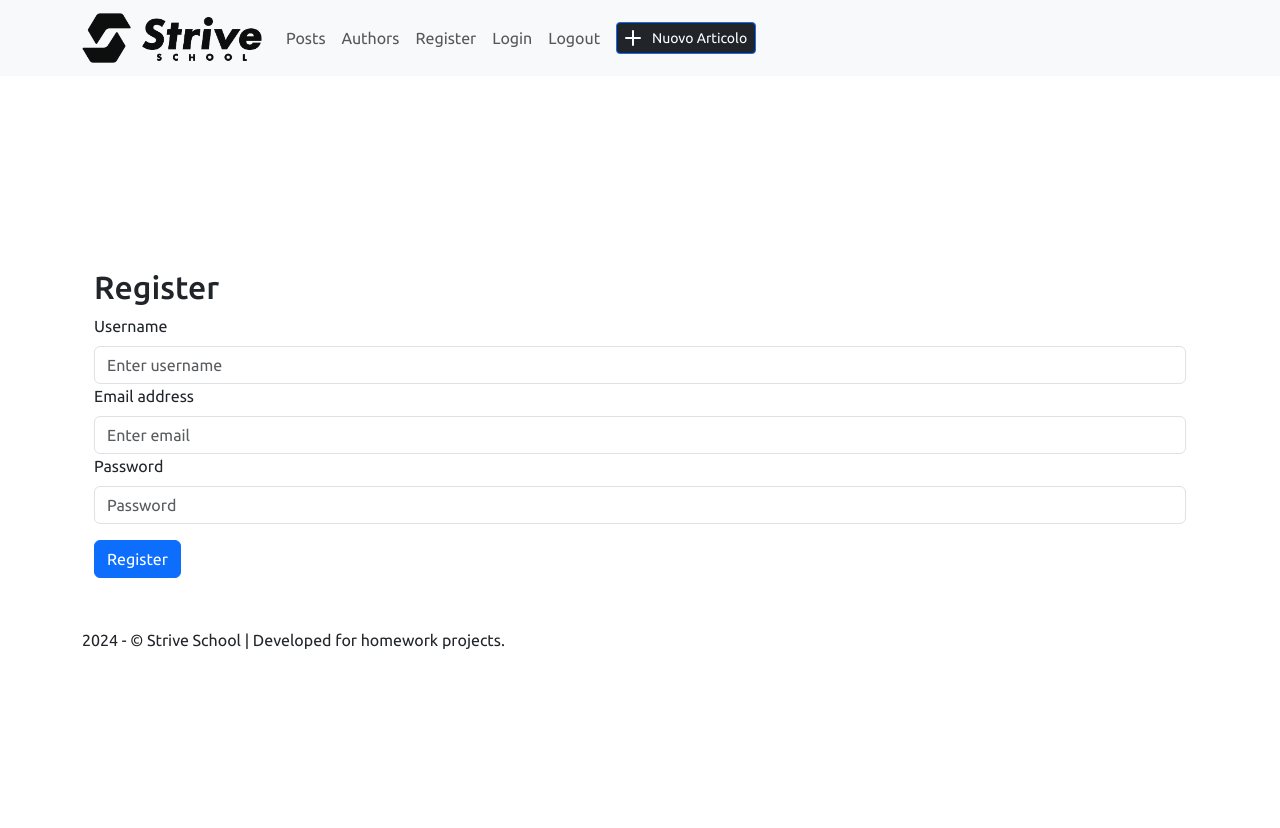
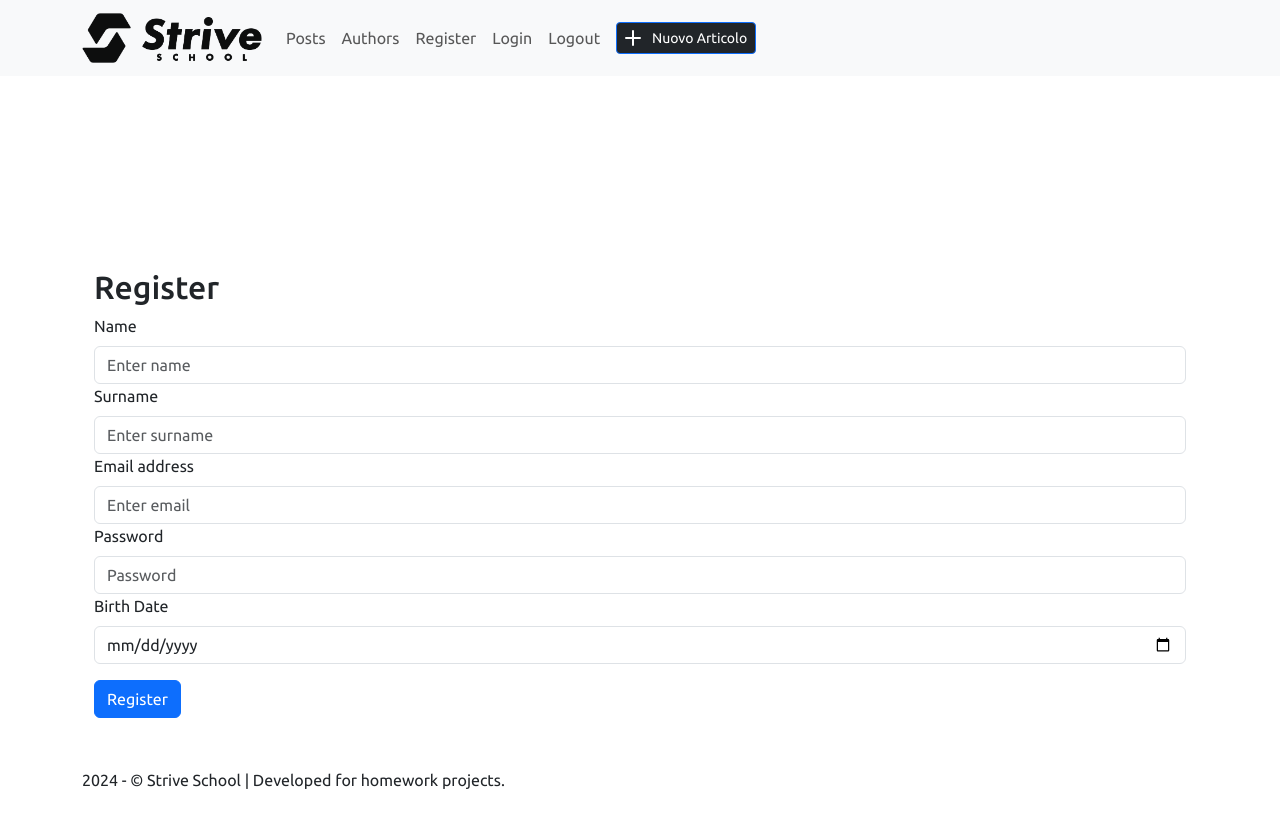
Before and after one commit to saracasotto/Strive-Blog, a React (Create React App) app: page /register in a window 1280 px wide. Shown: the top 828 px of the page. Before the commit the page ends 800 px from the top, so only its background shows below. Built offline with nearby package versions, Linux system fonts and the light colour scheme.

Commit message:
controllers and schema modifications

```diff
--- a/src/components/blog/register-login/Login.jsx
+++ b/src/components/blog/register-login/Login.jsx
@@ -21,7 +21,7 @@ const Login = () => {
   const handleLoginSubmit = async (e) => {
     e.preventDefault();
     try {
-      const response = await fetch('http://localhost:5000/login', {
+      const response = await fetch('http://localhost:5000/authors/login', {
         method: 'POST',
         headers: {
           'Content-Type': 'application/json',
--- a/src/components/blog/register-login/Register.jsx
+++ b/src/components/blog/register-login/Register.jsx
@@ -4,12 +4,15 @@ import { useNavigate } from 'react-router-dom';
 
 const Register = () => {
   const [registerData, setRegisterData] = useState({
-    username: '',
+    name: '',
+    surname: '',
     email: '',
-    password: ''
+    password: '',
+    birthDate: ''
   });
 
   const [showModal, setShowModal] = useState(false);
+  const [authorId, setAuthorId] = useState(null);
   const navigate = useNavigate();
 
   const handleRegisterChange = (e) => {
@@ -22,7 +25,7 @@ const Register = () => {
   const handleRegisterSubmit = async (e) => {
     e.preventDefault();
     try {
-      const response = await fetch('http://localhost:5000/register', {
+      const response = await fetch('http://localhost:5000/authors/register', {
         method: 'POST',
         headers: {
           'Content-Type': 'application/json',
@@ -32,10 +35,11 @@ const Register = () => {
       const result = await response.json();
       if (response.ok) {
         console.log('Registration successful:', result);
-        setShowModal(true);  // Mostra il modale se la registrazione è avvenuta con successo
+        setAuthorId(result.author._id); // Memorizza l'ID dell'autore
+        setShowModal(true); // Mostra il modale per confermare la registrazione
       } else {
         console.error('Registration failed:', result);
-        // Puoi gestire l'errore come necessario
+        // Gestisci l'errore come necessario
       }
     } catch (error) {
       console.error('Error during registration:', error);
@@ -44,20 +48,31 @@ const Register = () => {
 
   const handleModalClose = () => {
     setShowModal(false);
-    navigate('/login');  // Reindirizza alla pagina di login quando il modale viene chiuso
+    navigate('/login'); // Reindirizza alla pagina di login quando il modale viene chiuso
   };
 
   return (
     <Container fluid="sm" className='mt-5'>
       <h2>Register</h2>
       <Form onSubmit={handleRegisterSubmit}>
-        <Form.Group controlId="formBasicUsername">
-          <Form.Label>Username</Form.Label>
+        <Form.Group controlId="formBasicName">
+          <Form.Label>Name</Form.Label>
           <Form.Control
             type="text"
-            name="username"
-            placeholder="Enter username"
-            value={registerData.username}
+            name="name"
+            placeholder="Enter name"
+            value={registerData.name}
+            onChange={handleRegisterChange}
+          />
+        </Form.Group>
+
+        <Form.Group controlId="formBasicSurname">
+          <Form.Label>Surname</Form.Label>
+          <Form.Control
+            type="text"
+            name="surname"
+            placeholder="Enter surname"
+            value={registerData.surname}
             onChange={handleRegisterChange}
           />
         </Form.Group>
@@ -84,6 +99,17 @@ const Register = () => {
           />
         </Form.Group>
 
+        <Form.Group controlId="formBasicBirthDate">
+          <Form.Label>Birth Date</Form.Label>
+          <Form.Control
+            type="date"
+            name="birthDate"
+            placeholder="Enter birth date"
+            value={registerData.birthDate}
+            onChange={handleRegisterChange}
+          />
+        </Form.Group>
+
         <Button variant="primary" type="submit" className='mt-3'>
           Register
         </Button>
@@ -94,10 +120,13 @@ const Register = () => {
         <Modal.Header closeButton>
           <Modal.Title>Registration Successful</Modal.Title>
         </Modal.Header>
-        <Modal.Body>Your registration was successful! You can now log in.</Modal.Body>
+        <Modal.Body>Your registration was successful! You can now upload your avatar.</Modal.Body>
         <Modal.Footer>
-          <Button variant="primary" onClick={handleModalClose}>
+          <Button variant="secondary" onClick={handleModalClose}>
             Go to Login
+          </Button>
+          <Button variant="primary" onClick={() => navigate(`/upload-avatar/${authorId}`)}>
+            Upload Avatar
           </Button>
         </Modal.Footer>
       </Modal>
@@ -105,4 +134,5 @@ const Register = () => {
   );
 };
 
-export default Register;
+
+export default Register
```
Also changed, not shown: 2 other files (tests, documents, lock files or other folders).
